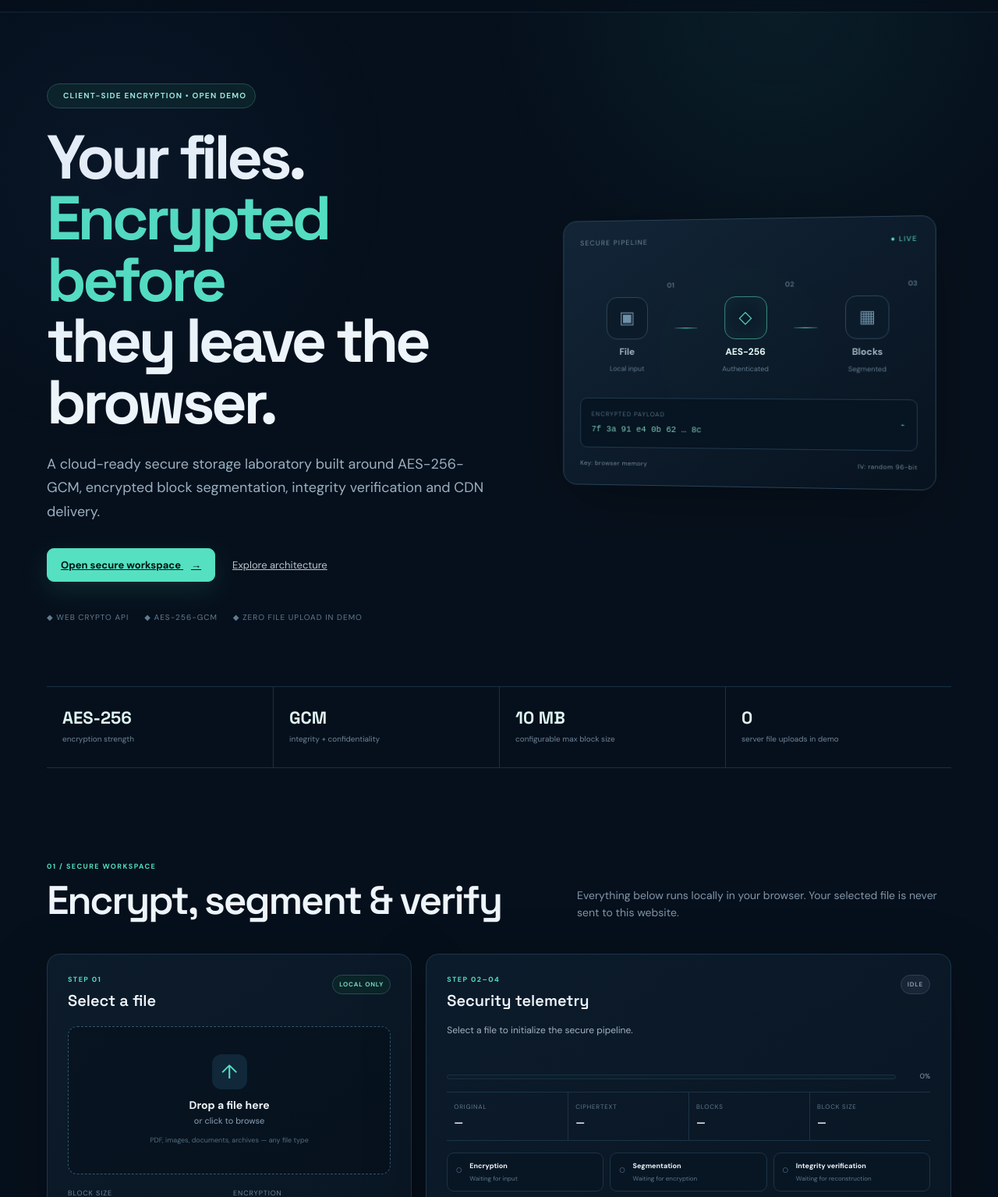
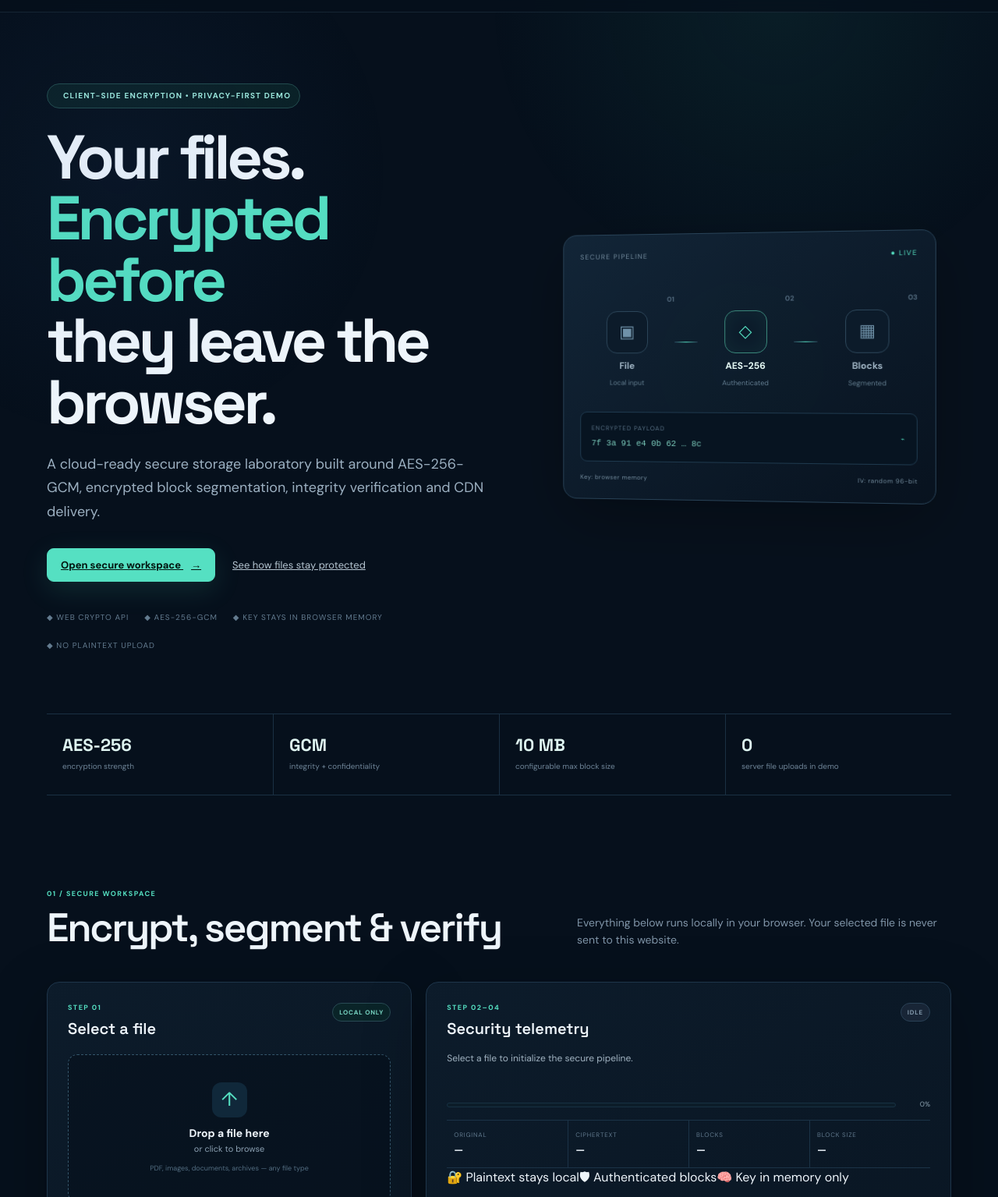
Before and after one commit to college-projecta/Secure-Cloud-Prototype, a plain HTML site: page index.html in a window 1280 px wide. Shown: the part 60-1595 px from the top of the page at 78% size. Drawn offline with Linux system fonts and the light colour scheme.

Commit message:
Upgrade frontend security UI and file safety messaging

```diff
--- a/index.html
+++ b/index.html
@@ -24,11 +24,11 @@
 <main>
 <section id="home" class="hero wrap">
   <div class="hero-copy">
-    <div class="status-pill"><span></span> CLIENT-SIDE ENCRYPTION • OPEN DEMO</div>
+    <div class="status-pill"><span></span> CLIENT-SIDE ENCRYPTION • PRIVACY-FIRST DEMO</div>
     <h1>Your files.<br><em>Encrypted before</em><br>they leave the browser.</h1>
     <p class="hero-lead">A cloud-ready secure storage laboratory built around AES-256-GCM, encrypted block segmentation, integrity verification and CDN delivery.</p>
-    <div class="hero-actions"><a class="btn btn-primary" href="#workspace">Open secure workspace <span>→</span></a><a class="text-link" href="#architecture">Explore architecture</a></div>
-    <div class="trust-row"><span>◆ Web Crypto API</span><span>◆ AES-256-GCM</span><span>◆ Zero file upload in demo</span></div>
+    <div class="hero-actions"><a class="btn btn-primary" href="#workspace">Open secure workspace <span>→</span></a><a class="text-link" href="#architecture">See how files stay protected</a></div>
+    <div class="trust-row"><span>◆ Web Crypto API</span><span>◆ AES-256-GCM</span><span>◆ Key stays in browser memory</span><span>◆ No plaintext upload</span></div>
   </div>
   <div class="hero-visual">
     <div class="orb"></div>
@@ -70,12 +70,12 @@
 
     <div class="glass panel result-panel">
       <div class="panel-title"><div><span class="step-tag">STEP 02–04</span><h3>Security telemetry</h3></div><span id="statusBadge" class="badge">IDLE</span></div>
-      <div id="statusText" class="status-message">Select a file to initialize the secure pipeline.</div><div class="progress-wrap" aria-label="Encryption progress"><div class="progress-track"><div id="progressBar" class="progress-bar" style="width:0%"></div></div><span id="progressValue">0%</span></div>
+      <div id="statusText" class="status-message">Select a file to initialize the secure pipeline.</div><div id="secureResult" class="secure-result" hidden><div class="secure-result-icon">✓</div><div><span class="kicker">PROTECTION COMPLETE</span><strong>Encrypted payload ready</strong><small>Your original file was processed locally. Download is available after integrity verification.</small></div><span class="ready-badge">READY</span></div><div class="progress-wrap" aria-label="Encryption progress"><div class="progress-track"><div id="progressBar" class="progress-bar" style="width:0%"></div></div><span id="progressValue">0%</span></div>
       <div class="telemetry">
         <div><span>Original</span><strong id="originalSize">—</strong></div><div><span>Ciphertext</span><strong id="encryptedSize">—</strong></div>
         <div><span>Blocks</span><strong id="blockCount">—</strong></div><div><span>Block size</span><strong id="effectiveBlockSize">—</strong></div>
       </div>
-      <div class="security-checks">
+      <div class="security-strip"><span>🔐 Plaintext stays local</span><span>🛡 Authenticated blocks</span><span>🧠 Key in memory only</span></div><div class="security-checks">
         <div id="checkEncrypt"><span>○</span><p><b>Encryption</b><small>Waiting for input</small></p></div>
         <div id="checkSegment"><span>○</span><p><b>Segmentation</b><small>Waiting for encryption</small></p></div>
         <div id="checkIntegrity"><span>○</span><p><b>Integrity verification</b><small>Waiting for reconstruction</small></p></div>
@@ -107,7 +107,7 @@
 </div>
 </section>
 
-<section id="security" class="section wrap">
+<section id="security" class="section wrap"><div class="security-hero glass"><div><span class="kicker">FILE SAFETY PROMISE</span><h3>Your file is protected before cloud storage ever sees it.</h3><p>The demo encrypts the selected file inside your browser. A future cloud backend should store ciphertext only, use private objects, short-lived access URLs and per-user authorization.</p></div><div class="safety-list"><span>✓ Original plaintext stays on device during encryption</span><span>✓ AES-256-GCM authentication rejects modified ciphertext</span><span>✓ Random IV is generated per encrypted block</span><span>✓ Encryption key is kept in browser memory and is not exported</span></div></div>
   <div class="section-head"><div><span class="kicker">03 / SECURITY MODEL</span><h2>Security by design</h2></div><p>The prototype demonstrates cryptographic primitives without pretending that encryption alone equals a production security program.</p></div>
   <div class="security-grid">
     <article><span class="feature-icon">◇</span><h3>Authenticated encryption</h3><p>AES-GCM protects confidentiality and detects ciphertext modification through its authentication tag.</p><span class="feature-meta">AES-256-GCM</span></article>
```
